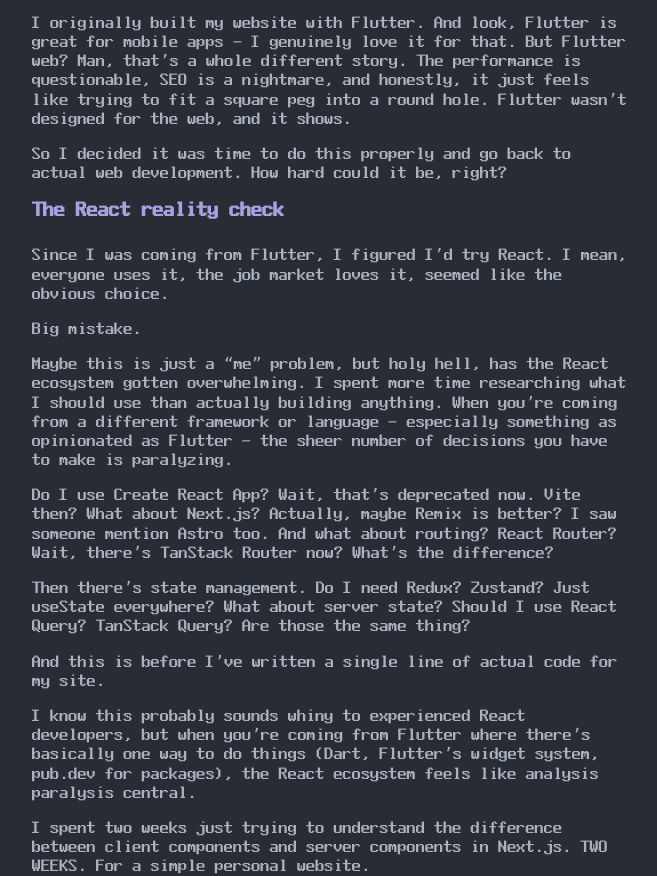
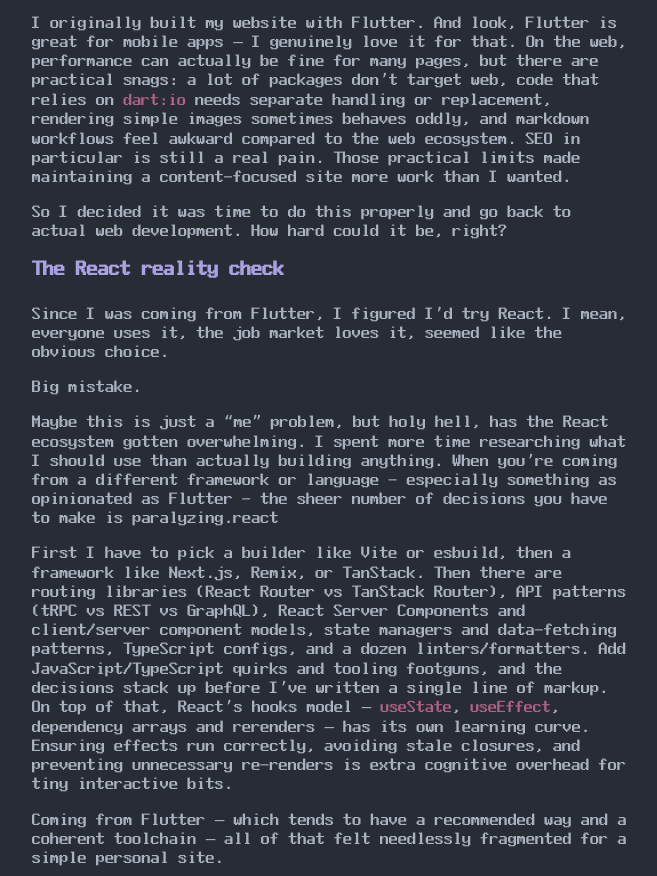
Before and after one commit to photosunthesis/sun-envidiado-website-astro, an Astro site: page /blog/rebuilt_my_site_with_astro in a window 1280 px wide. Shown: the part 77-953 px from the top of the page, without its empty margins (308-965 px from the left). Built offline with nearby package versions, Linux system fonts and the light colour scheme; Astro itself is replaced by a stand-in of ours.

Commit message:
fix: 🐛 enhance narrative clarity on Flutter's web limitations and React's complexity for better reader understanding

```diff
--- a/src/pages/blog/rebuilt_my_site_with_astro.md
+++ b/src/pages/blog/rebuilt_my_site_with_astro.md
@@ -9,7 +9,7 @@ slug: rebuilt-my-site-with-astro
 
 # How I rebuilt my personal site with Astro
 
-I originally built my website with Flutter. And look, Flutter is great for mobile apps - I genuinely love it for that. But Flutter web? Man, that's a whole different story. The performance is questionable, SEO is a nightmare, and honestly, it just feels like trying to fit a square peg into a round hole. Flutter wasn't designed for the web, and it shows.
+I originally built my website with Flutter. And look, Flutter is great for mobile apps — I genuinely love it for that. On the web, performance can actually be fine for many pages, but there are practical snags: a lot of packages don't target web, code that relies on `dart:io` needs separate handling or replacement, rendering simple images sometimes behaves oddly, and markdown workflows feel awkward compared to the web ecosystem. SEO in particular is still a real pain. Those practical limits made maintaining a content-focused site more work than I wanted.
 
 So I decided it was time to do this properly and go back to actual web development. How hard could it be, right?
 
@@ -19,17 +19,11 @@ Since I was coming from Flutter, I figured I'd try React. I mean, everyone uses
 
 Big mistake.
 
-Maybe this is just a "me" problem, but holy hell, has the React ecosystem gotten overwhelming. I spent more time researching what I should use than actually building anything. When you're coming from a different framework or language - especially something as opinionated as Flutter - the sheer number of decisions you have to make is paralyzing.
+Maybe this is just a "me" problem, but holy hell, has the React ecosystem gotten overwhelming. I spent more time researching what I should use than actually building anything. When you're coming from a different framework or language - especially something as opinionated as Flutter - the sheer number of decisions you have to make is paralyzing.react
 
-Do I use Create React App? Wait, that's deprecated now. Vite then? What about Next.js? Actually, maybe Remix is better? I saw someone mention Astro too. And what about routing? React Router? Wait, there's TanStack Router now? What's the difference?
+First I have to pick a builder like Vite or esbuild, then a framework like Next.js, Remix, or TanStack. Then there are routing libraries (React Router vs TanStack Router), API patterns (tRPC vs REST vs GraphQL), React Server Components and client/server component models, state managers and data-fetching patterns, TypeScript configs, and a dozen linters/formatters. Add JavaScript/TypeScript quirks and tooling footguns, and the decisions stack up before I’ve written a single line of markup. On top of that, React’s hooks model — `useState`, `useEffect`, dependency arrays and rerenders — has its own learning curve. Ensuring effects run correctly, avoiding stale closures, and preventing unnecessary re-renders is extra cognitive overhead for tiny interactive bits.
 
-Then there's state management. Do I need Redux? Zustand? Just useState everywhere? What about server state? Should I use React Query? TanStack Query? Are those the same thing?
-
-And this is before I've written a single line of actual code for my site.
-
-I know this probably sounds whiny to experienced React developers, but when you're coming from Flutter where there's basically one way to do things (Dart, Flutter's widget system, pub.dev for packages), the React ecosystem feels like analysis paralysis central.
-
-I spent two weeks just trying to understand the difference between client components and server components in Next.js. TWO WEEKS. For a simple personal website.
+Coming from Flutter — which tends to have a recommended way and a coherent toolchain — all of that felt needlessly fragmented for a simple personal site.
 
 Look, I'm sure React is powerful. I'm sure once you know the ecosystem inside and out, it's great. But for someone just trying to rebuild their personal site? The learning curve felt unnecessarily steep.
 
```
